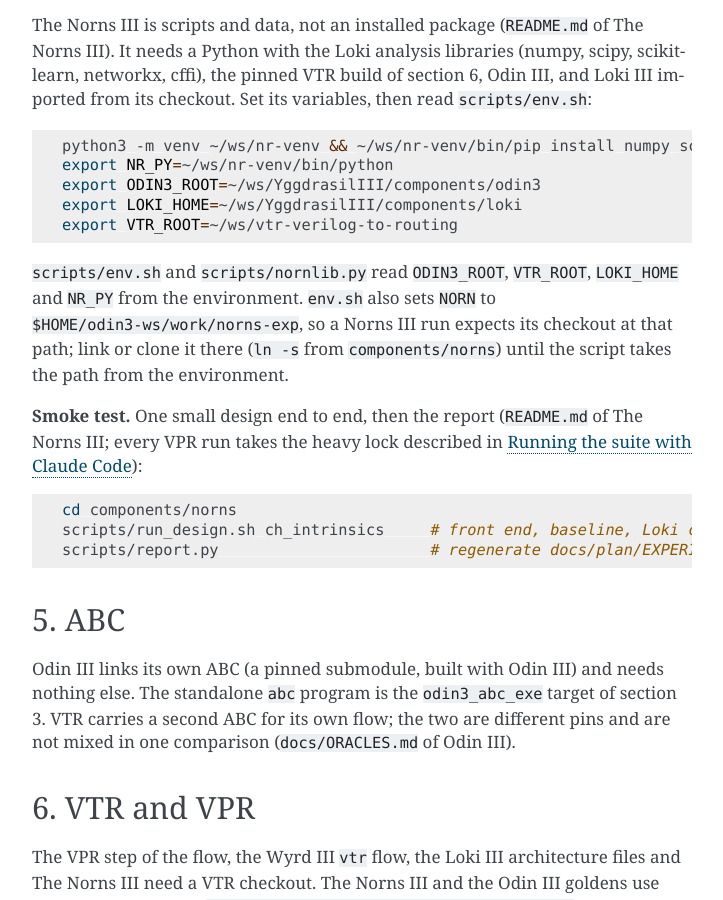
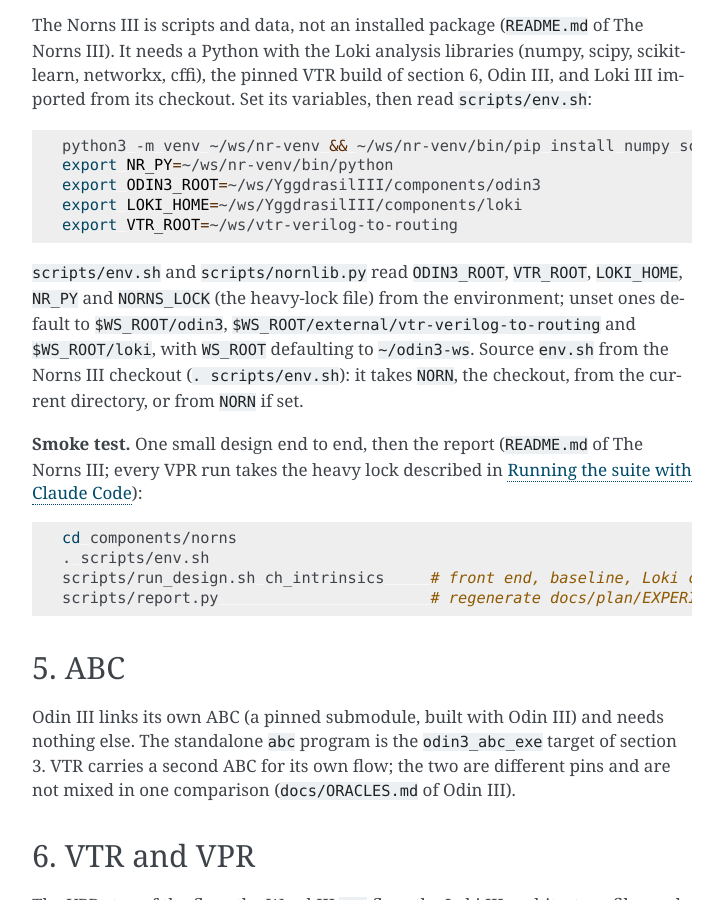
Before and after one commit to drpaj12/YggdrasilIII, a Sphinx documentation site: the page built from docs/getting-started.md, in a window 1280 px wide and 900 px high, scrolled down 4773 px. Shown: the whole window, without its empty margins (388-1111 px from the left). Built offline with Sphinx 7.4.7, drawn with Linux system fonts in a browser that asks for light colours.

Commit message:
docs: Norns setup uses its portable paths; pin norns c49d316 (#12)
Co-authored-by: Claude Opus 5.5 <noreply@anthropic.com>

````diff
--- a/docs/getting-started.md
+++ b/docs/getting-started.md
@@ -221,16 +221,18 @@ export LOKI_HOME=~/ws/YggdrasilIII/components/loki
 export VTR_ROOT=~/ws/vtr-verilog-to-routing
 ```
 
-`scripts/env.sh` and `scripts/nornlib.py` read `ODIN3_ROOT`, `VTR_ROOT`, `LOKI_HOME` and `NR_PY` from the
-environment. `env.sh` also sets `NORN` to `$HOME/odin3-ws/work/norns-exp`, so a Norns III run expects
-its checkout at that path; link or clone it there (`ln -s` from `components/norns`) until the script
-takes the path from the environment.
+`scripts/env.sh` and `scripts/nornlib.py` read `ODIN3_ROOT`, `VTR_ROOT`, `LOKI_HOME`, `NR_PY` and
+`NORNS_LOCK` (the heavy-lock file) from the environment; unset ones default to `$WS_ROOT/odin3`,
+`$WS_ROOT/external/vtr-verilog-to-routing` and `$WS_ROOT/loki`, with `WS_ROOT` defaulting to
+`~/odin3-ws`. Source `env.sh` from the Norns III checkout (`. scripts/env.sh`): it takes `NORN`, the
+checkout, from the current directory, or from `NORN` if set.
 
 **Smoke test.** One small design end to end, then the report (`README.md` of The Norns III; every VPR run
 takes the heavy lock described in {doc}`agent-controller`):
 
 ```bash
 cd components/norns
+. scripts/env.sh
 scripts/run_design.sh ch_intrinsics     # front end, baseline, Loki clusters, seeds, matrix
 scripts/report.py                       # regenerate docs/plan/EXPERIMENT.md
 ```
````
